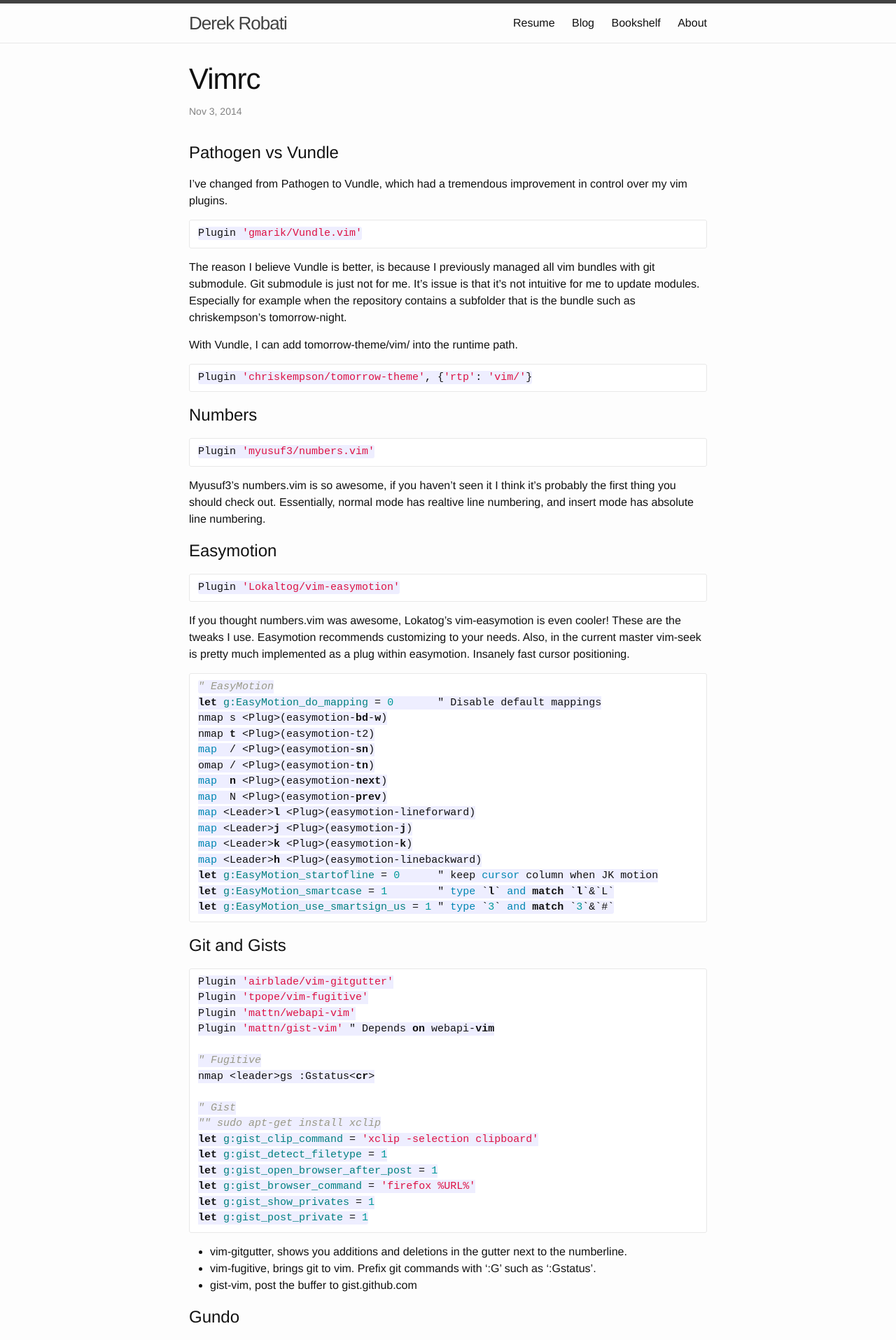
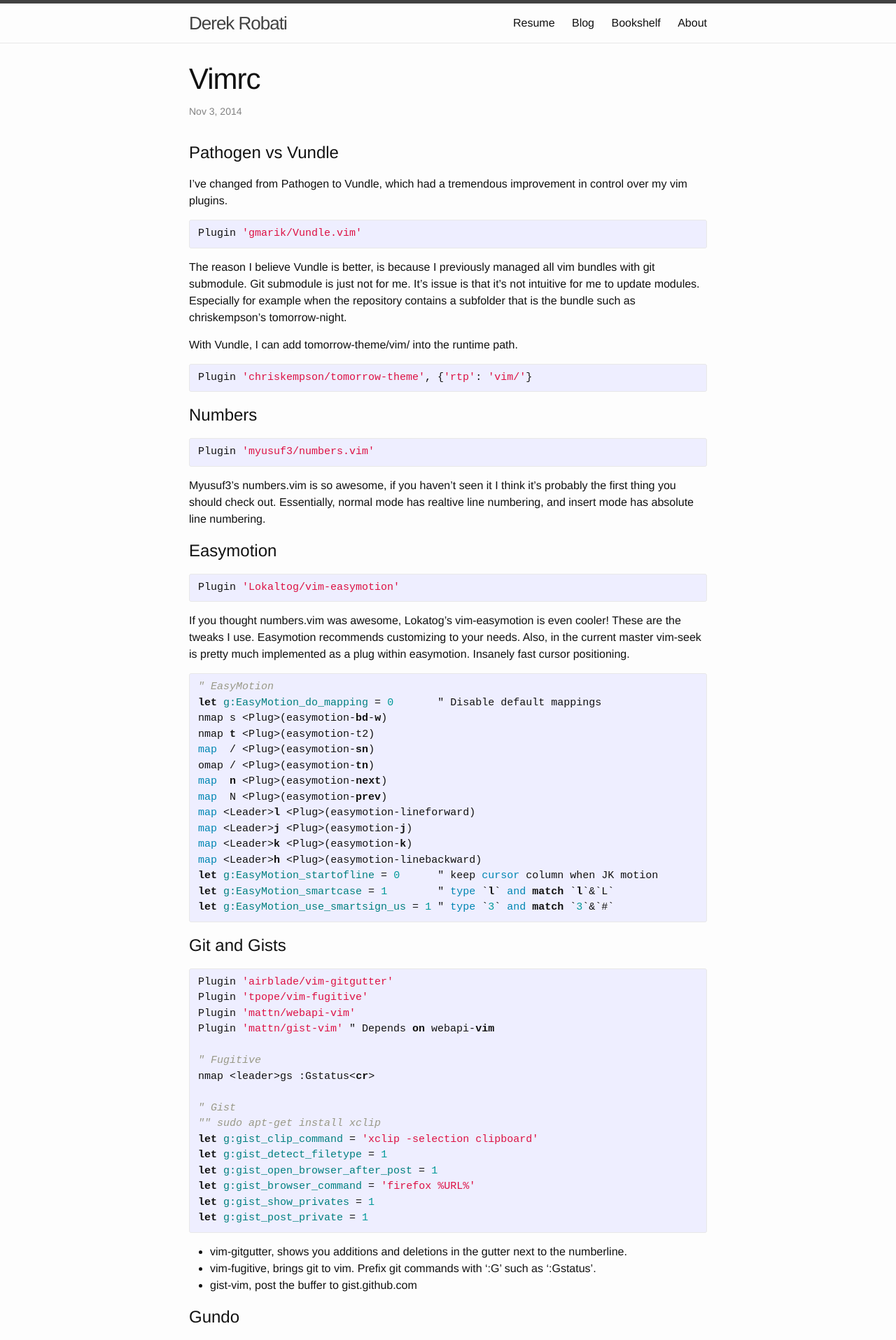
Before and after one commit to drobati/drobati.github.com, a Jekyll site: the page built from _posts/2014-11-03-vimrc.markdown, in a window 1280 px wide. Shown: the top 1915 px of the page at 70% size. Built offline with Jekyll 4.4.1, drawn with Linux system fonts in a browser that asks for light colours.

````diff
--- a/_posts/2014-11-03-vimrc.markdown
+++ b/_posts/2014-11-03-vimrc.markdown
@@ -10,9 +10,9 @@ categories: vim
 I've changed from Pathogen to Vundle, which had a tremendous improvement
 in control over my vim plugins.
 
-```vim
+{% highlight vim %}
 Plugin 'gmarik/Vundle.vim'
-```
+{% endhighlight %}
 
 The reason I believe Vundle is better, is because I previously managed all vim
 bundles with git submodule. Git submodule is just not for me. It's issue is that
@@ -22,15 +22,15 @@ tomorrow-night.
 
 With Vundle, I can add tomorrow-theme/vim/ into the runtime path.
 
-```vim
+{% highlight vim %}
 Plugin 'chriskempson/tomorrow-theme', {'rtp': 'vim/'}
-```
+{% endhighlight %}
 
 # Numbers
 
-```vim
+{% highlight vim %}
 Plugin 'myusuf3/numbers.vim'
-```
+{% endhighlight %}
 
 Myusuf3's numbers.vim is so awesome, if you haven't seen it I think it's
 probably the first thing you should check out. Essentially, normal mode has
@@ -38,16 +38,16 @@ realtive line numbering, and insert mode has absolute line numbering.
 
 # Easymotion
 
-```vim
+{% highlight vim %}
 Plugin 'Lokaltog/vim-easymotion'
-```
+{% endhighlight %}
 
 If you thought numbers.vim was awesome, Lokatog's vim-easymotion is even cooler!
 These are the tweaks I use. Easymotion recommends customizing to your needs.
 Also, in the current master vim-seek is pretty much implemented as a plug within
 easymotion. Insanely fast cursor positioning.
 
-```vim
+{% highlight vim %}
 " EasyMotion
 let g:EasyMotion_do_mapping = 0       " Disable default mappings
 nmap s <Plug>(easymotion-bd-w)
@@ -63,11 +63,11 @@ map <Leader>h <Plug>(easymotion-linebackward)
 let g:EasyMotion_startofline = 0      " keep cursor column when JK motion
 let g:EasyMotion_smartcase = 1        " type `l` and match `l`&`L`
 let g:EasyMotion_use_smartsign_us = 1 " type `3` and match `3`&`#`
-```
+{% endhighlight %}
 
 # Git and Gists
 
-```vim
+{% highlight vim %}
 Plugin 'airblade/vim-gitgutter'
 Plugin 'tpope/vim-fugitive'
 Plugin 'mattn/webapi-vim'
@@ -84,7 +84,7 @@ let g:gist_open_browser_after_post = 1
 let g:gist_browser_command = 'firefox %URL%'
 let g:gist_show_privates = 1
 let g:gist_post_private = 1
-```
+{% endhighlight %}
 
 * vim-gitgutter, shows you additions and deletions in the gutter next to the
 numberline.
@@ -94,11 +94,11 @@ numberline.
 
 # Gundo
 
-```vim
+{% highlight vim %}
 Plugin 'sjl/gundo.vim'
 
 nnoremap <F5> :GundoToggle<CR>
-```
+{% endhighlight %}
 
 Navigate vim's undo __tree__. Yes, you heard me right. Undo tree, means undo two
 steps back and branch off. Don't like that branch go back to the root and head
@@ -106,7 +106,7 @@ back up to where you were before. Insane!
 
 # Snippets
 
-```vim
+{% highlight vim %}
 Plugin 'SirVer/ultisnips'
 Plugin 'honza/vim-snippets'
 
@@ -115,23 +115,23 @@ let g:UltiSnipsJumpForwardTrigger="<tab>"
 let g:UltiSnipsJumpBackwardTrigger="<s-tab>"
 let g:UltiSnipsEditSplit="vertical"
 let g:ultisnips_python_style="google"
-```
+{% endhighlight %}
 
 Snippets from textmate! You can even customize the docstring style, which is way
 impressive.
 
 # Surround
 
-```vim
+{% highlight vim %}
 Plugin 'tpope/vim-surround'
-```
+{% endhighlight %}
 
 Add characters around visually selected text. Change a pair of double qoutes to
 single quotes. Lot's of useful manipulations of characters that surround text.
 
 # Syntax Checking
 
-```vim
+{% highlight vim %}
 Plugin 'scrooloose/syntastic'
 
 let g:syntastic_check_on_open=1
@@ -139,18 +139,18 @@ let g:syntastic_error_symbol='X'
 let g:syntastic_warning_symbol='!'
 let g:syntastic_auto_loc_list=2
 let g:syntastic_loc_list_height=5
-```
+{% endhighlight %}
 
 Syntax and Style checking in vim. Very useful. It has dependencies on external
 tools, for instance pylint. Very useful.
 
 # Code structure
 
-```vim
+{% highlight vim %}
 Plugin 'majutsushi/tagbar'
 
 nmap <F8> :TagbarToggle<CR>
-```
+{% endhighlight %}
 
 So, I've looked at sublime-text's minimap, and while these two things are not
 completely similar, I think tagbar is more useful in respects to understanding
@@ -158,9 +158,9 @@ unfamiliar code quickly.
 
 # Python Virtualenv
 
-```vim
+{% highlight vim %}
 Plugin 'jmcantrell/vim-virtualenv'
-```
+{% endhighlight %}
 
 So, since I use virtualenv and virtualenvwrapper, without this plugin syntastic
 yells that imports of modules within a virtualenv don't exist.
````
